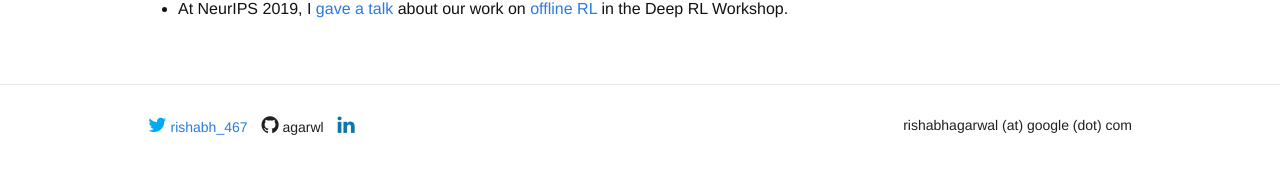
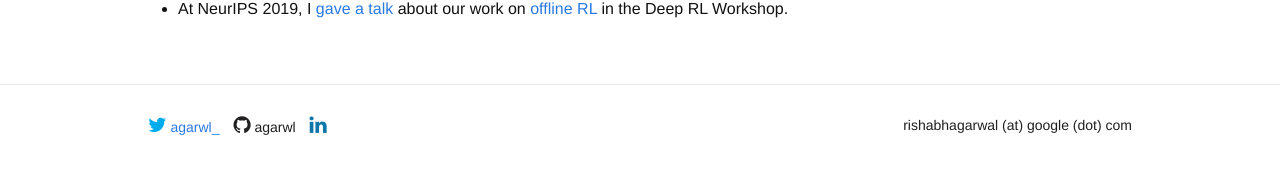
Before and after one commit to agarwl/agarwl.github.io, a Jekyll site: the page built from index.html, in a window 1280 px wide. Shown: the part 789-969 px from the top of the page. Built offline with Jekyll 4.4.1, drawn with Linux system fonts in a browser that asks for light colours; nearby versions of some CDN libraries; some web fonts are replaced.

Commit message:
Fix username twitter

```diff
--- a/_layouts/layout.html
+++ b/_layouts/layout.html
@@ -53,8 +53,8 @@
       <div class="force seven columns">
         <ul class="contact-list">
           <li class="social-links">
-            <a href="https://twitter.com/rishabh_467" target="_blank">
-              <i class="fa fa-twitter fa-10x" style="color:#00ACEE"></i> rishabh_467
+            <a href="https://twitter.com/agarwl_" target="_blank">
+              <i class="fa fa-twitter fa-10x" style="color:#00ACEE"></i> agarwl_
             </a>
             <a href="https://github.com/agarwl/" style="color:#211F1F" target="_blank">
                 <i class="fa fa-github" style="color:#211F1F"> </i> agarwl
```
